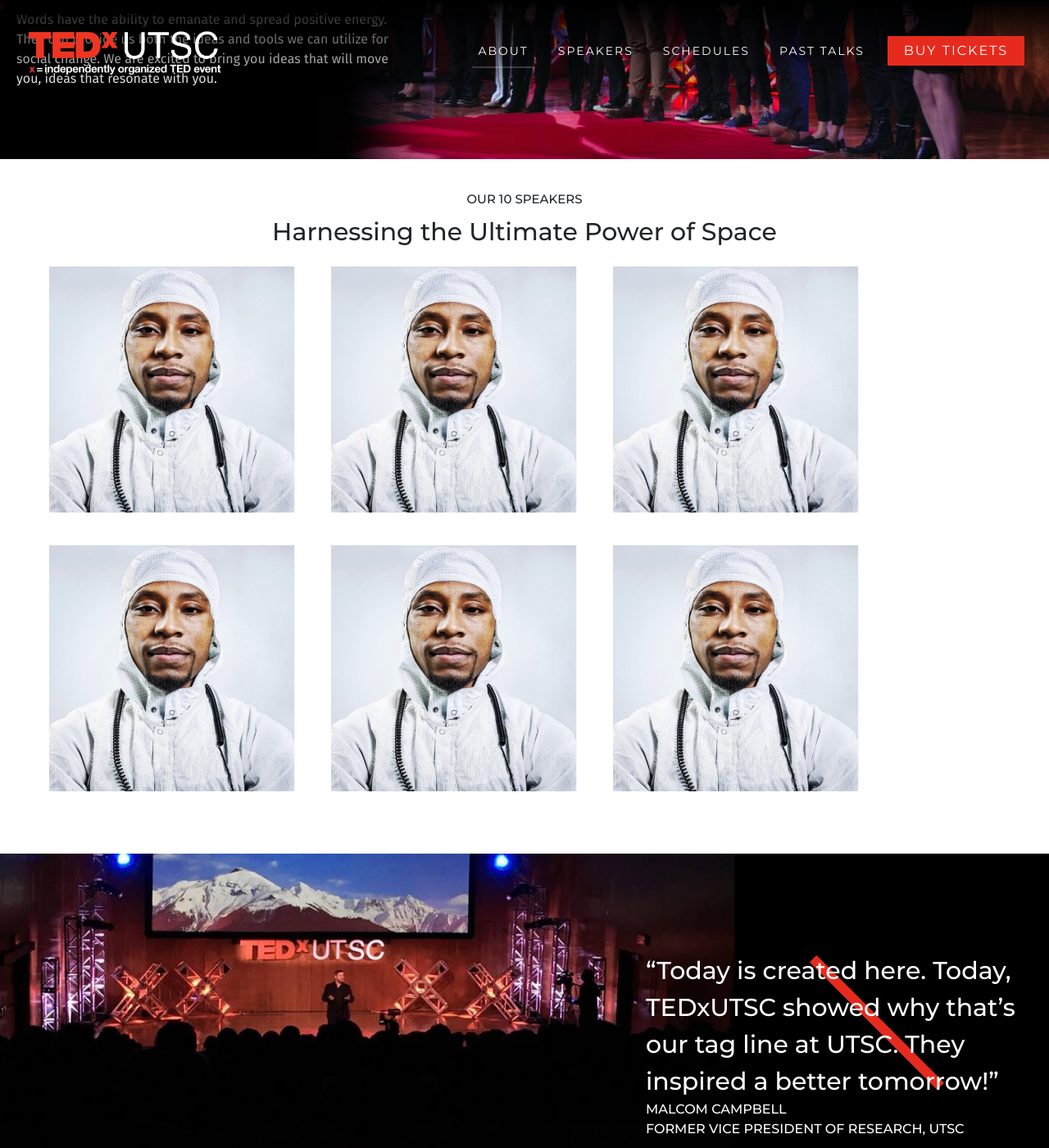
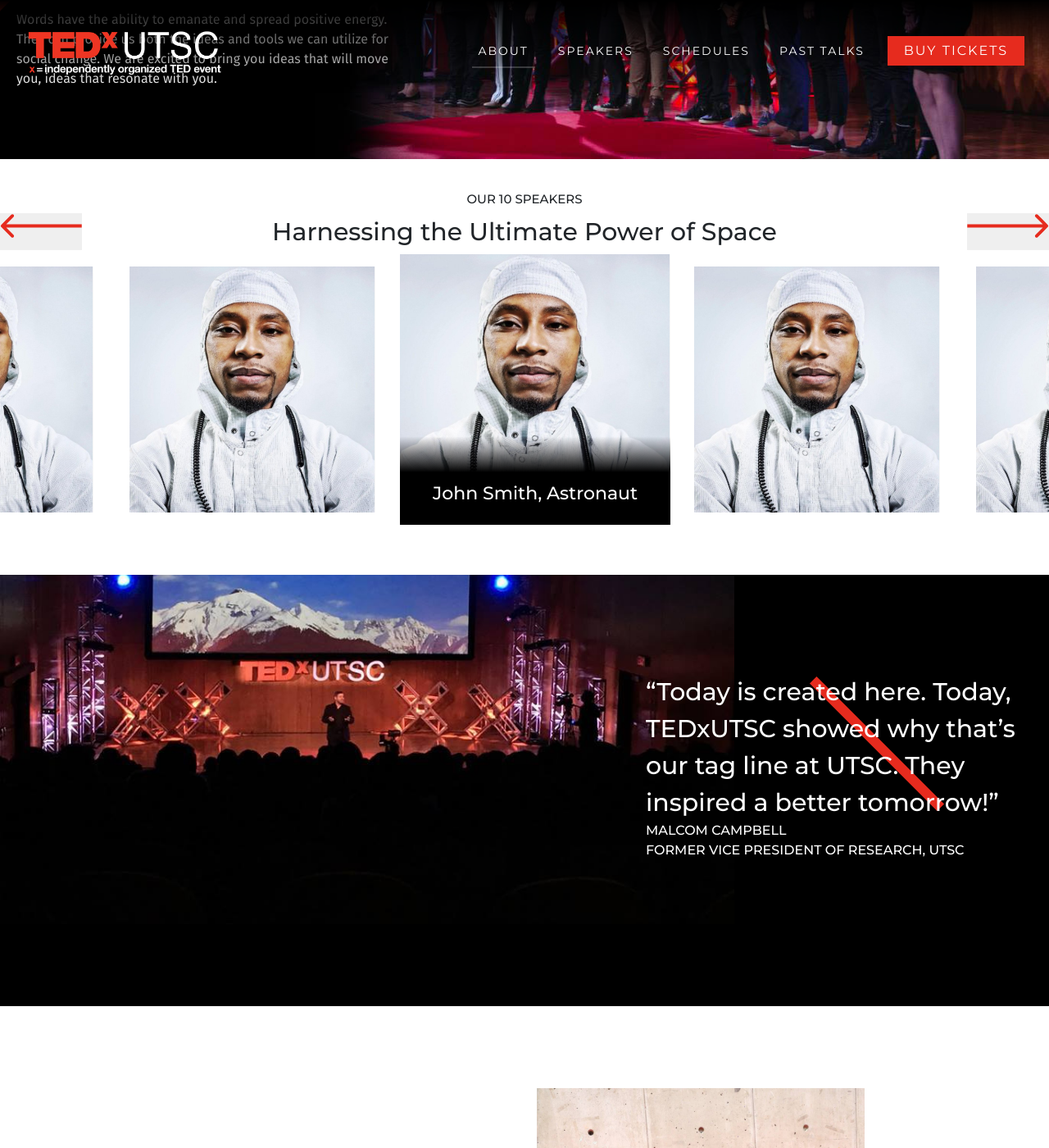
Before and after one commit to junthehacker/tedxutsc, a Jekyll site: the page built from index.html, in a window 1280 px wide and 1400 px high, scrolled down 789 px. Shown: the whole window at 82% size. Built offline with Jekyll 4.4.1, drawn with Linux system fonts in a browser that asks for light colours; nearby versions of some CDN libraries.

Commit message:
Home gallery done (#4)

```diff
--- a/_includes/footer.html
+++ b/_includes/footer.html
@@ -6,6 +6,6 @@
     </div>
 </section>
 
-<script src="https://code.jquery.com/jquery-3.2.1.slim.min.js" integrity="sha384-KJ3o2DKtIkvYIK3UENzmM7KCkRr/rE9/Qpg6aAZGJwFDMVNA/GpGFF93hXpG5KkN" crossorigin="anonymous"></script>
+<script src="https://code.jquery.com/jquery-3.2.1.min.js" crossorigin="anonymous"></script>
 <script src="https://cdnjs.cloudflare.com/ajax/libs/popper.js/1.12.9/umd/popper.min.js" integrity="sha384-ApNbgh9B+Y1QKtv3Rn7W3mgPxhU9K/ScQsAP7hUibX39j7fakFPskvXusvfa0b4Q" crossorigin="anonymous"></script>
 <script src="https://maxcdn.bootstrapcdn.com/bootstrap/4.0.0/js/bootstrap.min.js" integrity="sha384-JZR6Spejh4U02d8jOt6vLEHfe/JQGiRRSQQxSfFWpi1MquVdAyjUar5+76PVCmYl" crossorigin="anonymous"></script>
--- a/_includes/home_gallery.html
+++ b/_includes/home_gallery.html
@@ -1,11 +1,14 @@
 <div class="home-gallery" id="home-gallery">
+    <div class="container">
         <div class="home-gallery__title">
-        Harnessing the Ultimate Power of Space
+            <button onClick="previousGalleryItem()" class="home-gallery__title__left-btn"></button>
+            <div class="home-gallery__title__content">Harnessing the Ultimate Power of Space</div>
+            <button onClick="nextGalleryItem()" class="home-gallery__title__right-btn"></button>
         </div>
         <ul class="home-gallery__items">
             {% for item in page.gallery %}
             <li class="home-gallery__items__item">
-                <img class="home-gallery__items__item__img" src="{{ item.img }}" alt="{{ item.speaker }}" />
+                <img class="home-gallery__items__item__img" src="{{ item.img }}" alt="{{ item.speaker }}"/>
                 <div class="home-gallery__items__item__label">
                     {{ item.speaker }}
                 </div>
--- /dev/null
+++ b/_includes/home_scripts.html
@@ -0,0 +1,87 @@
+<script>
+
+
+    /**
+     * Gallery closure
+     */
+    (function () {
+        const galleryId = "home-gallery";
+        const itemWidth = 340;
+        let currentItem = 0;
+
+        /**
+         * Initialize home gallery
+         */
+        function __initializeGallery(galleryId) {
+            let container = $(`#${galleryId}`);
+            let items = $(`#${galleryId} .home-gallery__items__item`);
+            let itemsContainer = $(`#${galleryId} .home-gallery__items`);
+
+            // Get total with of all items, and set width to contain all of them
+            let totalWidth = 0;
+            $.each(items, function (_, item) {
+                totalWidth += $(item).outerWidth()
+            });
+            $(itemsContainer).css({width: totalWidth + 400 + 'px'});
+
+            // Move gallery to middle
+            __switchGalleryActiveItem(Math.floor(items.length / 2));
+
+            // Fade gallery in
+            setTimeout(function () {
+                $(container).animate({opacity: 1});
+            }, 500);
+        }
+
+        /**
+         * Switch currently active item within the gallery
+         */
+        function __switchGalleryActiveItem(id) {
+            currentItem = id;
+            let itemsContainer = $(`#${galleryId} .home-gallery__items`);
+            let items = $(`#${galleryId} .home-gallery__items__item`);
+
+            $(items).removeClass("home-gallery__items__item--active");
+            $(items[id]).addClass("home-gallery__items__item--active");
+
+            console.log($(`#${galleryId} .container`));
+
+            const baseOffset = ($(`#${galleryId} .container`).width() / 2 - itemWidth / 2); // Base left offset
+            $(itemsContainer).animate({
+                left: baseOffset - id * itemWidth
+            }, 500);
+        }
+
+        /**
+         * Get total gallery item count
+         * @returns {int}
+         */
+        function getGalleryItemCount() {
+            return $(`#${galleryId} .home-gallery__items__item`).length;
+        }
+
+        /**
+         * Switch to next gallery item
+         */
+        function nextGalleryItem() {
+            currentItem = (currentItem + 1) % getGalleryItemCount();
+            __switchGalleryActiveItem(currentItem);
+        }
+
+        /**
+         * Switch to previous gallery item
+         */
+        function previousGalleryItem() {
+            currentItem = (currentItem - 1) % getGalleryItemCount();
+            if (currentItem < 0) currentItem = getGalleryItemCount() - 1;
+            __switchGalleryActiveItem(currentItem);
+        }
+
+        // Expose functions to global context
+        window.nextGalleryItem = nextGalleryItem;
+        window.previousGalleryItem = previousGalleryItem;
+        __initializeGallery(galleryId);
+
+    })();
+
+</script>
--- a/_sass/_home.scss
+++ b/_sass/_home.scss
@@ -3,6 +3,7 @@
     position: relative;
     width: 100%;
     margin: 0;
+    overflow: hidden;
     &__background {
       position: absolute;
       left: 0;
--- a/_sass/_home_gallery.scss
+++ b/_sass/_home_gallery.scss
@@ -1,14 +1,40 @@
 @import "variables";
 
 .home-gallery {
+  opacity: 0;
   font-family: $primary-font;
   &__title {
     text-align: center;
     font-size: 30px;
     font-weight: 500;
+    display: flex;
+    width: 100%;
+    justify-content: space-between;
+    &__content {
+      flex:1 1 auto;
+    }
+    &__left-btn,
+    &__right-btn {
+      flex:0 0 auto;
+      width: 100px;
+      background-size: contain;
+      background-repeat: no-repeat;
+      border: none;
+      cursor: pointer;
+      outline: 0 !important;
+    }
+    &__left-btn {
+      background-image: url(../arrow-left.svg);
+    }
+    &__right-btn {
+      background-image: url(../arrow-right.svg);
+    }
   }
   &__items {
     list-style: none;
+    padding: 0;
+    left: 0;
+    position: relative;
     &__item {
       vertical-align: middle;
       display: inline-block;
@@ -18,13 +44,15 @@
       cursor: pointer;
       overflow: hidden;
       margin: 20px;
+      transition: all ease 0.3s;
       &__img {
         position: absolute;
         top: 0;
         left: 0;
         width: 100%;
       }
-      &:hover {
+      &:hover,
+      &--active {
         .home-gallery__items__item__label {
           opacity: 1;
           transition: opacity ease 0.5s;
@@ -49,8 +77,8 @@
         filter: progid:DXImageTransform.Microsoft.gradient( startColorstr='#00000000', endColorstr='#000000',GradientType=0 ); /* IE6-9 */
       }
       &--active {
-        width: 400px;
-        height: 420px;
+        transform: scale(1.1);
+        transition: all ease 0.3s;
       }
     }
   }
--- a/index.html
+++ b/index.html
@@ -78,3 +78,4 @@
 </section>
 
 {% include footer.html %}
+{% include home_scripts.html %}
```
Also changed, not shown: other parts of _includes/home_gallery.html (+1 -4 lines), assets/arrow-left.svg (added), assets/arrow-right.svg (added). Lines whose indentation alone changed are shown as unchanged.
